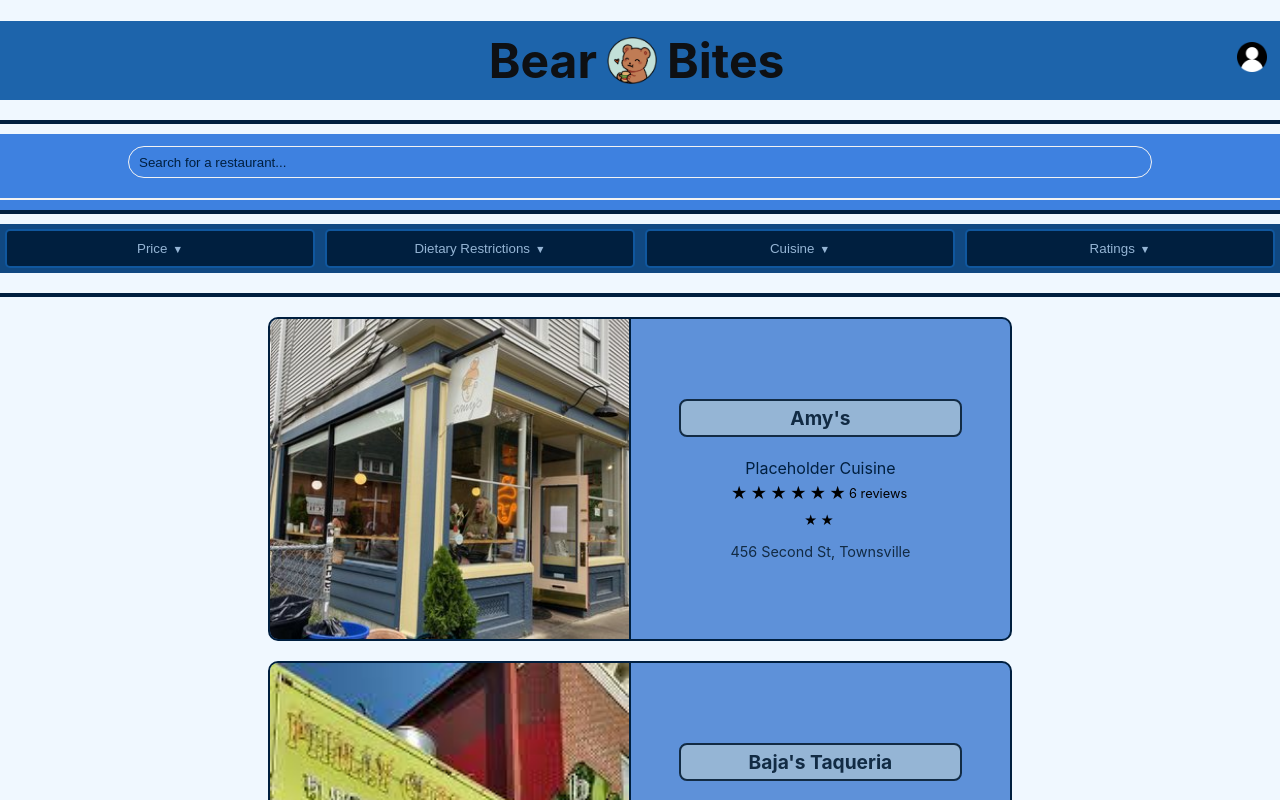
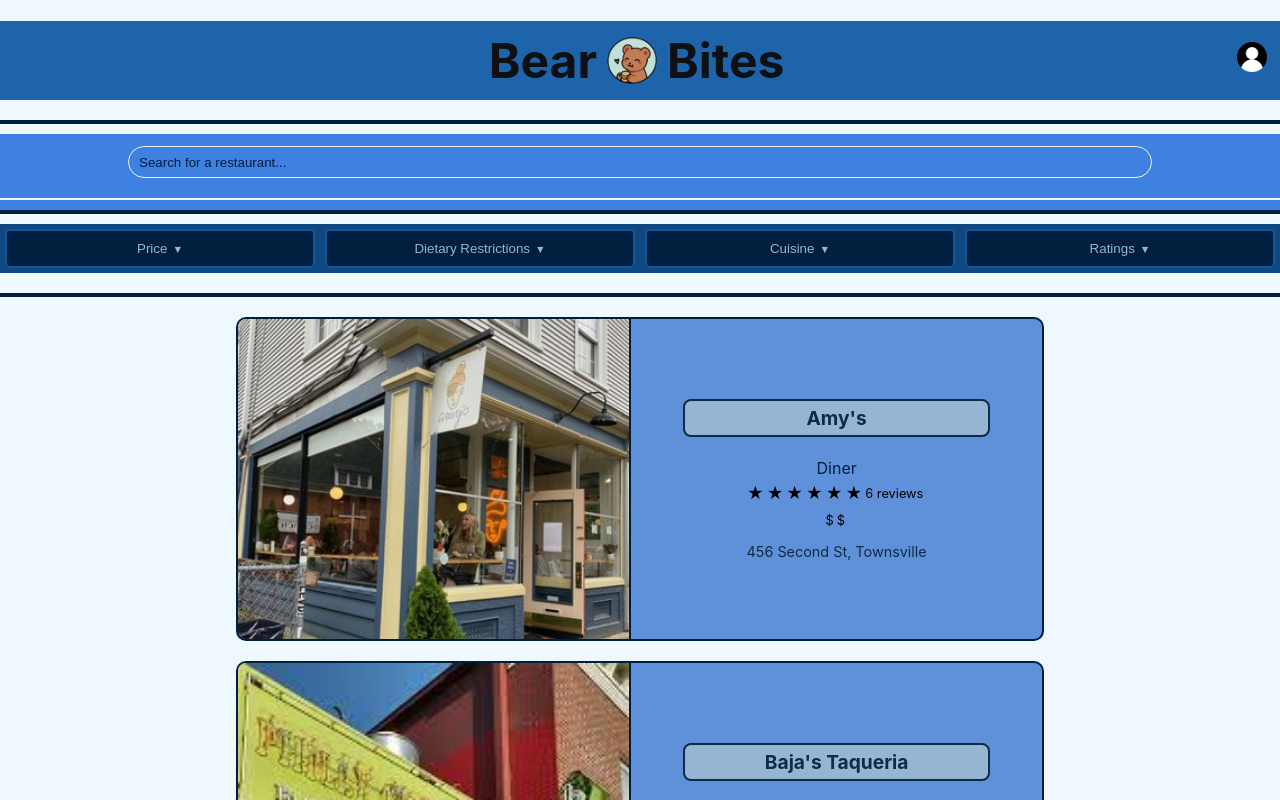
Before and after one commit to cs0320-f23/term-project-aherna57-tbonas-ajacks41-ecooperm, a React (Create React App) app in the folder frontend/: page / in a window 1280 px wide. Shown: the top 800 px of the page. Built offline with nearby package versions, Linux system fonts and the light colour scheme; sample sign-in values are in the browser's storage.

Commit message:
feat: adjustments of visuals for homepage

```diff
--- a/frontend/src/components/RestaurantBox.tsx
+++ b/frontend/src/components/RestaurantBox.tsx
@@ -17,10 +17,18 @@ const RestaurantBox: React.FC<RestaurantBoxProps> = ({ restaurantData }) => {
   const { imageUrl, name, cuisineType, dollarSigns, stars, reviews, address } =
     restaurantData;
 
-  const createIcons = (count?: number) => {
+  const createStars = (count?: number) => {
     return Array.from({ length: count || 0 }, (_, index) => (
       <span key={index} style={{ marginRight: "3px" }}>
         &#9733;
+      </span>
+    ));
+  };
+
+  const createDollarSigns = (count?: number) => {
+    return Array.from({ length: count || 0 }, (_, index) => (
+      <span key={index} style={{ marginRight: "3px" }}>
+        &#36;
       </span>
     ));
   };
@@ -37,12 +45,12 @@ const RestaurantBox: React.FC<RestaurantBoxProps> = ({ restaurantData }) => {
         <p className="cuisine">{cuisineType}</p>
         <div className="ratings">
           <span style={{ marginRight: "3px" }}>&#9733;</span>
-          {createIcons(stars)}
+          {createStars(stars)}
           <span style={{ marginLeft: "auto", fontSize: "0.8rem" }}>
             {reviews} reviews
           </span>
         </div>
-        <div className="dollar-signs">{createIcons(dollarSigns)}</div>
+        <div className="dollar-signs">{createDollarSigns(dollarSigns)}</div>
         <p className="address">{address}</p>
       </div>
     </div>
--- a/frontend/src/components/RestaurantList.tsx
+++ b/frontend/src/components/RestaurantList.tsx
@@ -15,7 +15,7 @@ const RestaurantList: React.FC = () => {
     {
       name: "Amy's",
       imageUrl: "amy.jpg",
-      cuisineType: "Placeholder Cuisine",
+      cuisineType: "Diner",
       dollarSigns: 2,
       stars: 5,
       reviews: 6,
--- a/frontend/src/index.css
+++ b/frontend/src/index.css
@@ -5,7 +5,7 @@
   display: flex;
   flex-wrap: wrap;
   justify-content: center;
-  max-width: 85%;
+  max-width: 95%;
   margin: 0 auto;
   background-color: #f0f8ff; /* Light blue background */
 }
```
